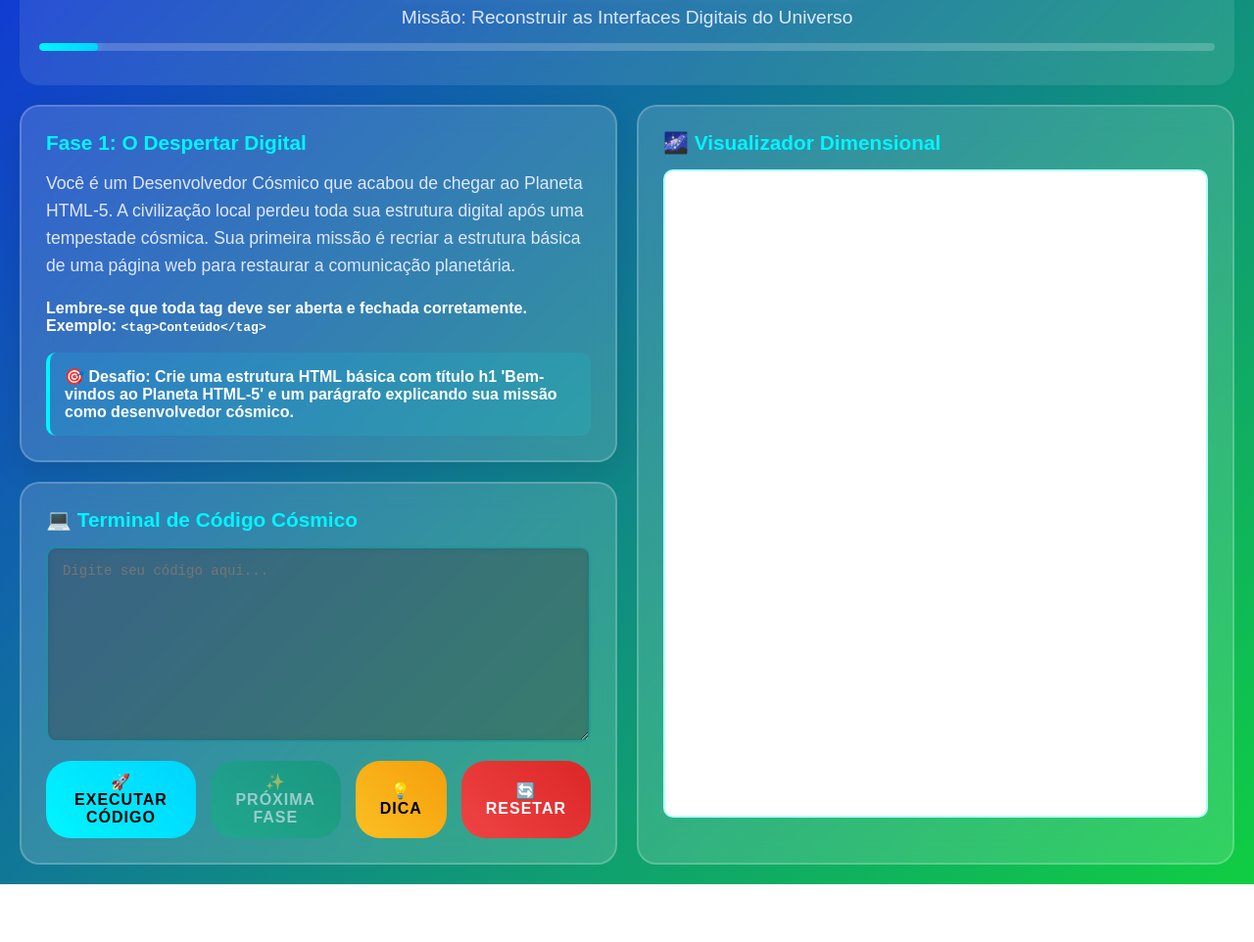
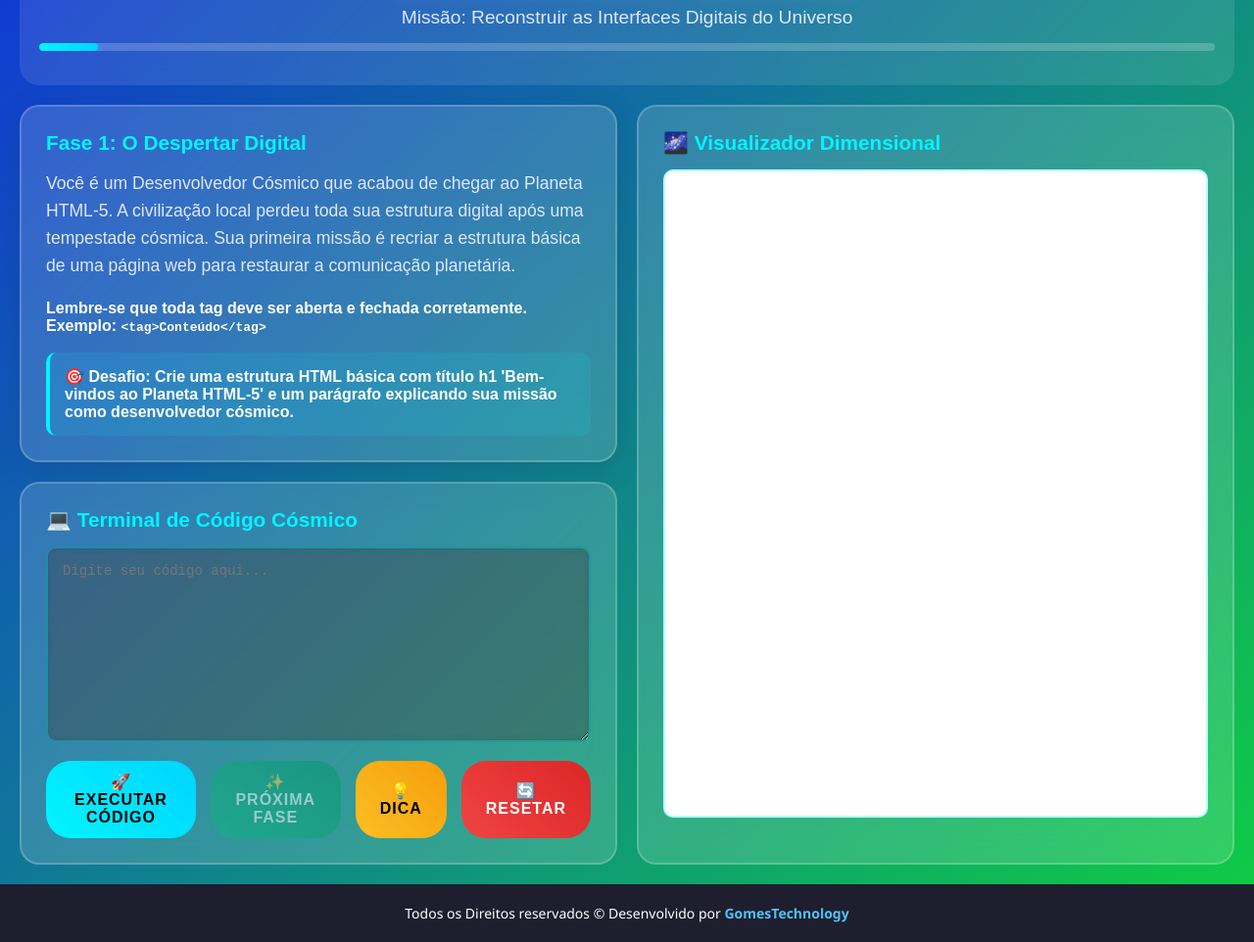
Before and after one commit to karython/Game_front-end, a plain HTML site: page index.html in a window 1280 px wide. Shown: the part 88-1050 px from the top of the page at 98% size. Before the commit the page ends 991 px from the top, so only its background shows below. Drawn offline with Linux system fonts and the light colour scheme.

Commit message:
primeira versao funcional do aplicativo

```diff
--- a/index.html
+++ b/index.html
@@ -62,11 +62,12 @@
                 </div>
             </div>
         </div>
+
     </div>
 
     <div class="feedback" id="feedback"></div>
     <div class="particles" id="particles"></div>
-
+    <footer> Todos os Direitos reservados © Desenvolvido por <a href="https://karythongomes.com.br"><strong>GomesTechnology</strong></a></footer>
     <script src="static/js/script.js"></script>
 </body>
 </html>
--- a/static/css/styles.css
+++ b/static/css/styles.css
@@ -339,3 +339,25 @@ body {
         font-size: 0.9rem;
     }
 }
+footer {
+  background-color: #1e1e2f; /* tom escuro elegante */
+  color: #ffffff;
+  text-align: center;
+  padding: 20px;
+  font-size: 14px;
+  font-family: 'Segoe UI', Tahoma, Geneva, Verdana, sans-serif;
+  position: relative;
+  bottom: 0;
+  width: 100%;
+}
+
+footer a {
+  color: #4fc3f7; /* azul suave */
+  text-decoration: none;
+  font-weight: bold;
+  transition: color 0.3s ease;
+}
+
+footer a:hover {
+  color: #81d4fa; /* tom mais claro ao passar o mouse */
+}
```
